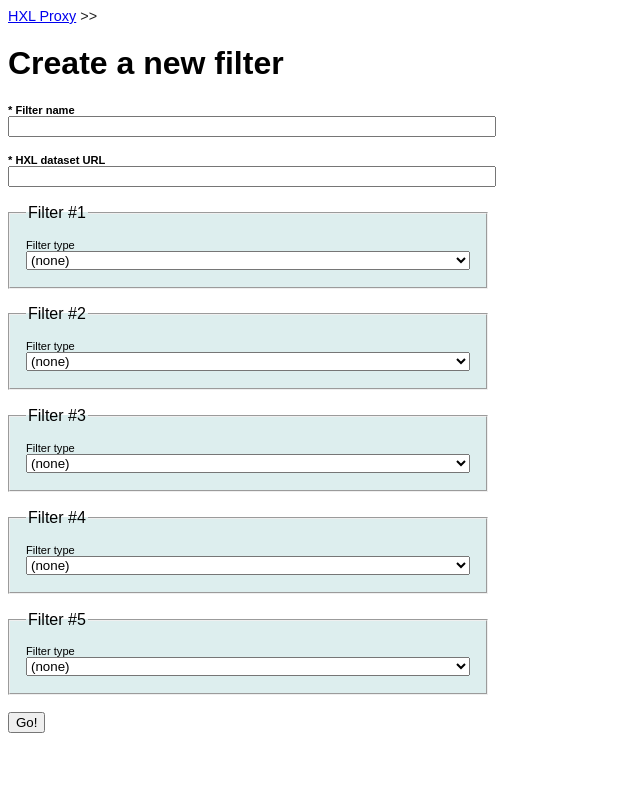
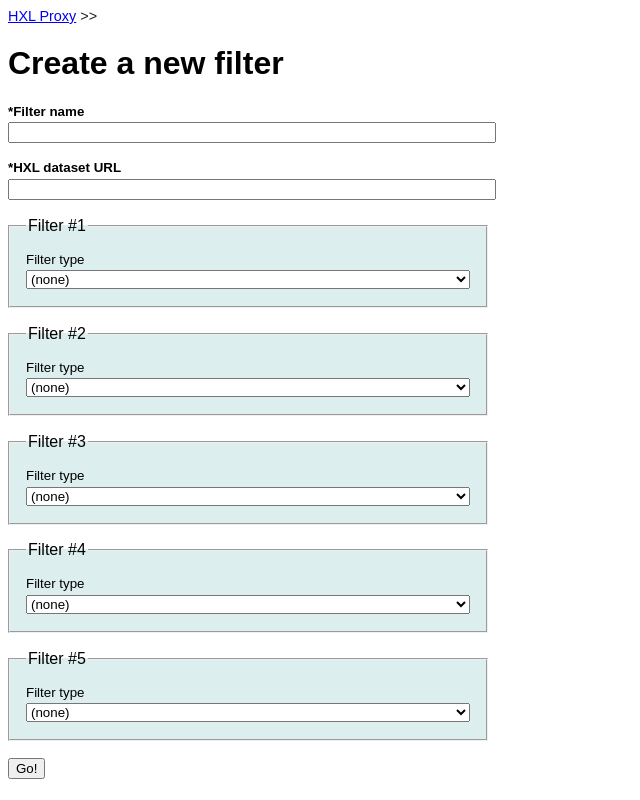
Before and after one commit to HXLStandard/hxl-proxy, a Flask app: page /filters/new in a window 1280 px wide. Shown: the whole page, without its empty margins (0-640 px from the left). Run offline with Flask 2, Linux system fonts and the light colour scheme.

Commit message:
Rationalise UI for filter definition.

```diff
--- a/hxl_proxy/controllers.py
+++ b/hxl_proxy/controllers.py
@@ -89,39 +89,39 @@ def filter(key=None, format="html"):
     filter_count = int(args.get('filter_count', 5))
     for n in range(1,filter_count+1):
         filter = args.get('filter%02d' % n)
-        if filter == 'count':
-            tags = parse_tags(args.get('tags%02d' % n, ''))
-            aggregate_tag = args.get('aggregate_tag%02d' % n)
+        if filter == 'clean':
+            upper_tags = parse_tags(args.get('clean-upper_tags%02d' % n, ''))
+            lower_tags = parse_tags(args.get('clean-lower_tags%02d' % n, ''))
+            date_tags = parse_tags(args.get('clean-date_tags%02d' % n, ''))
+            number_tags = parse_tags(args.get('clean-number_tags%02d' % n, ''))
+            source = HXLCleanFilter(source, upper=upper_tags, lower=lower_tags, date=date_tags, number=number_tags)
+        elif filter == 'count':
+            tags = parse_tags(args.get('count-tags%02d' % n, ''))
+            aggregate_tag = args.get('count-aggregate_tag%02d' % n)
             if aggregate_tag:
                 aggregate_tag = fix_tag(aggregate_tag)
             else:
                 aggregate_tag = None
             source = HXLCountFilter(source, tags=tags, aggregate_tag=aggregate_tag)
+        elif filter == 'cut':
+            include_tags = parse_tags(args.get('cut-include_tags%02d' % n, []))
+            exclude_tags = parse_tags(args.get('cut-exclude_tags%02d' % n, []))
+            source = HXLCutFilter(source, include_tags=include_tags, exclude_tags=exclude_tags)
+        elif filter == 'merge':
+            tags = parse_tags(args.get('merge-tags%02d' % n, []))
+            keys = parse_tags(args.get('merge-keys%02d' % n, []))
+            before = (args.get('merge-before%02d' % n) == 'on')
+            url = args.get('merge-url%02d' % n)
+            merge_source = HXLReader(url=url)
+            source = HXLMergeFilter(source, merge_source, keys, tags, before)
+        elif filter == 'select':
+            query = parse_query(args['select-query%02d' % n])
+            reverse = (args.get('select-reverse%02d' % n) == 'on')
+            source = HXLSelectFilter(source, queries=[query], reverse=reverse)
         elif filter == 'sort':
-            tags = parse_tags(args.get('tags%02d' % n, ''))
-            reverse = (args.get('reverse%02d' % n) == 'on')
+            tags = parse_tags(args.get('sort-tags%02d' % n, ''))
+            reverse = (args.get('sort-reverse%02d' % n) == 'on')
             source = HXLSortFilter(source, tags=tags, reverse=reverse)
-        elif filter == 'clean':
-            upper_tags = parse_tags(args.get('upper_tags%02d' % n, ''))
-            lower_tags = parse_tags(args.get('lower_tags%02d' % n, ''))
-            date_tags = parse_tags(args.get('date_tags%02d' % n, ''))
-            number_tags = parse_tags(args.get('number_tags%02d' % n, ''))
-            source = HXLCleanFilter(source, upper=upper_tags, lower=lower_tags, date=date_tags, number=number_tags)
-        elif filter == 'cut':
-            include_tags = parse_tags(args.get('include_tags%02d' % n, []))
-            exclude_tags = parse_tags(args.get('exclude_tags%02d' % n, []))
-            source = HXLCutFilter(source, include_tags=include_tags, exclude_tags=exclude_tags)
-        elif filter == 'select':
-            query = parse_query(args['query%02d' % n])
-            reverse = (args.get('reverse%02d' % n) == 'on')
-            source = HXLSelectFilter(source, queries=[query], reverse=reverse)
-        elif filter == 'merge':
-            tags = parse_tags(args.get('tags%02d' % n, []))
-            keys = parse_tags(args.get('keys%02d' % n, []))
-            before = (args.get('before%02d' % n) == 'on')
-            merge = args.get('merge%02d' % n)
-            merge_source = HXLReader(url=merge)
-            source = HXLMergeFilter(source, merge_source, keys, tags, before)
 
     if format == 'json':
         return Response(genJSON(source), mimetype='application/json')
--- a/hxl_proxy/static/filter-form.js
+++ b/hxl_proxy/static/filter-form.js
@@ -5,7 +5,7 @@ var field_types = "input,select";
 
 function setup_fieldset(node) {
     filter_name = $(node).find(".field_filter select").val();
-    filter_class = ".filter_field_" + filter_name;
+    filter_class = ".fields-" + filter_name;
     $(node).find(".hideable").hide();
     $(node).find(".hideable").find(field_types).prop("disabled", true);
     $(node).find(filter_class).show();
--- a/hxl_proxy/static/style.css
+++ b/hxl_proxy/static/style.css
@@ -47,8 +47,17 @@ fieldset {
 }
 
 label>span {
-    font-size: 69.444%;
+    font-size: 83.333333%;
     display: block;
+    margin-bottom: .5ex;
+}
+
+label.required>span {
+    font-weight: bold;
+}
+
+label.required>span:before {
+    content: "*"
 }
 
 input, select {
--- a/hxl_proxy/templates/filter-edit.html
+++ b/hxl_proxy/templates/filter-edit.html
@@ -17,6 +17,7 @@
       {% endif %}
     </ul>
     <h1>{{ title }}</h1>
+
     {% if key %}
     {% set method="POST" %}
     {% set action="/actions/save-filter" %}
@@ -26,20 +27,19 @@
     {% endif %}
     <form action="{{ action }}" method="{{ method }}" id="filter-form">
 
-
       {% set filter_count = 5 %}
       <input type="hidden" name="filter_count" value="{{ filter_count }}" />
       {% if key %}
       <input type="hidden" name="key" value="{{ key }}" />
       {% endif %}
 
-      <label>
-        <span><b>* Filter name</b></span>
+      <label class="required">
+        <span>Filter name</span>
         <input name="name" required="required" value="{{ args.name|default('') }}"/>
       </label>
 
-      <label>
-        <span><b>* HXL dataset URL</b></span>
+      <label class="required">
+        <span>HXL dataset URL</span>
         <input name="url" type="url" required="required" value="{{ args.url }}"/>
       </label>
 
@@ -60,89 +60,131 @@
           </select>
         </label>
 
-        {% set name='tags%02d' % n %}
-        <label id="{{ name }}" class="hideable filter_field_count filter_field_sort filter_field_merge">
-          <span>Tags</span>
+        <div class="fields-clean hideable">
+
+          {% set name='clean-whitespace-tags%02d' % n %}
+          <label id="{{ name }}">
+            <span>Normalise whitespace (tags)</span>
             <input name="{{ name }}" value="{{ args[name] }}" />
           </label>
 
-        {% set name='include_tags%02d' % n %}
-        <label id="{{ name }}" class="hideable filter_field_cut">
+          {% set name='clean-toupper-tags%02d' % n %}
+          <label id="{{ name }}">
+            <span>To uppercase (tags)</span>
+            <input name="{{ name }}" value="{{ args[name] }}" />
+          </label>
+
+          {% set name='clean-tolower-tags%02d' % n %}
+          <label id="{{ name }}">
+            <span>To lowercase (tags)</span>
+            <input name="{{ name }}" value="{{ args[name] }}" />
+          </label>
+
+          {% set name='clean-date-tags%02d' % n %}
+          <label id="{{ name }}">
+            <span>Fix dates (tags)</span>
+            <input name="{{ name }}" value="{{ args[name] }}" />
+          </label>
+
+          {% set name='clean-num-tags%02d' % n %}
+          <label id="{{ name }}">
+            <span>Fix numbers (tags)</span>
+            <input name="{{ name }}" value="{{ args[name] }}" />
+          </label>
+
+        </div>
+
+        <div class="fields-cut hideable">
+
+          {% set name='cut-include-tags%02d' % n %}
+          <label id="{{ name }}">
             <span>Include tags</span>
             <input name="{{ name }}" value="{{ args[name] }}" />
           </label>
 
-        {% set name='exclude_tags%02d' % n %}
-        <label id="{{ name }}" class="hideable filter_field_cut">
+          {% set name='cut-exclude-tags%02d' % n %}
+          <label id="{{ name }}">
             <span>Exclude tags</span>
             <input name="{{ name }}" value="{{ args[name] }}" />
           </label>
 
-        {% set name='whitespace_tags%02d' % n %}
-        <label id="{{ name }}" class="hideable filter_field_clean">
-          <span>Normalise whitespace (tags)</span>
-          <input name="{{ name }}" value="{{ args[name] }}" />
+        </div>
+
+        <div class="fields-count hideable">
+
+          {% set name='count-tags%02d' % n %}
+          <label id="{{ name }}" class="required">
+            <span>Tags to count</span>
+            <input name="{{ name }}" value="{{ args[name] }}" required="required" />
           </label>
 
-        {% set name='toupper_tags%02d' % n %}
-        <label id="{{ name }}" class="hideable filter_field_clean">
-          <span>To uppercase (tags)</span>
-          <input name="{{ name }}" value="{{ args[name] }}" />
-        </label>
-
-        {% set name='tolower_tags%02d' % n %}
-        <label id="{{ name }}" class="hideable filter_field_clean">
-          <span>To lowercase (tags)</span>
-          <input name="{{ name }}" value="{{ args[name] }}" />
-        </label>
-
-        {% set name='date_tags%02d' % n %}
-        <label id="{{ name }}" class="hideable filter_field_clean">
-          <span>Fix dates (tags)</span>
-          <input name="{{ name }}" value="{{ args[name] }}" />
-        </label>
-
-        {% set name='num_tags%02d' % n %}
-        <label id="{{ name }}" class="hideable filter_field_clean">
-          <span>Fix numbers (tags)</span>
-          <input name="{{ name }}" value="{{ args[name] }}" />
-        </label>
-
-        {% set name='aggregate_tag%02d' % n %}
-        <label id="{{ name }}" class="hideable filter_field_count">
+          {% set name='count-aggregate_tag%02d' % n %}
+          <label id="{{ name }}">
             <span>Tag to aggregate</span>
             <input name="{{ name }}" value="{{ args[name] }}" />
           </label>
 
-        {% set name='query%02d' % n %}
-        <label id="{{ name }}" class="hideable filter_field_select">
-          <span>Query</span>
-          <input name="{{ name }}" value="{{ args[name] }}" />
+        </div>
+
+        <div class="fields-merge hideable">
+
+          {% set name='merge-url%02d' % n %}
+          <label id="{{ name }}" class="required">
+            <span>URL of merge dataset</span>
+            <input name="{{ name }}" type="url" value="{{ args[name] }}" required="required" />
           </label>
 
-        {% set name='merge%02d' % n %}
-        <label id="{{ name }}" class="hideable filter_field_merge">
-          <span>URL of dataset to merge</span>
-          <input name="{{ name }}" type="url" value="{{ args[name] }}" />
+          {% set name='merge-tags%02d' % n %}
+          <label id="{{ name }}" class="required">
+            <span>Tags to copy from other dataset</span>
+            <input name="{{ name }}" value="{{ args[name] }}" required="required" />
           </label>
 
-        {% set name='keys%02d' % n %}
-        <label id="{{ name }}" class="hideable filter_field_merge">
+          {% set name='merge-keys%02d' % n %}
+          <label id="{{ name }}" class="required">
             <span>Tags shared with merge dataset</span>
-          <input name="{{ name }}" value="{{ args[name] }}" />
+            <input name="{{ name }}" value="{{ args[name] }}" required="required" />
           </label>
 
-        {% set name='reverse%02d' % n %}
-        <label id="{{ name }}" class="hideable filter_field_select filter_field_sort">
+          {% set name='merge-before%02d' % n %}
+          <label id="{{ name }}">
+            <input type="checkbox" name="{{ name }}"{% if args[name] %} checked="checked"{% endif %} />
+            <span>Add merge columns to front</span>
+          </label>
+
+        </div>
+
+        <div class="fields-select hideable">
+
+          {% set name='select-query%02d' % n %}
+          <label id="{{ name }}" class="required">
+            <span>Query</span>
+            <input name="{{ name }}" value="{{ args[name] }}" required="required" />
+          </label>
+
+          {% set name='select-reverse%02d' % n %}
+          <label id="{{ name }}">
             <input type="checkbox" name="{{ name }}"{% if args[name] %} checked="checked"{% endif %} />
             <span>Reverse</span>
           </label>
 
-        {% set name='before%02d' % n %}
-        <label id="{{ name }}" class="hideable filter_field_select filter_field_merge">
+        </div>
+
+        <div class="fields-sort hideable">
+
+          {% set name='sort-tags%02d' % n %}
+          <label id="{{ name }}">
+            <span>Sort tags</span>
+            <input name="{{ name }}" value="{{ args[name] }}" />
+          </label>
+
+          {% set name='sort-reverse%02d' % n %}
+          <label id="{{ name }}">
             <input type="checkbox" name="{{ name }}"{% if args[name] %} checked="checked"{% endif %} />
-          <span>Add new columns before existing</span>
+            <span>Reverse</span>
           </label>
+
+        </div>
 
       </fieldset>
       {% endfor %}
```
Lines whose indentation alone changed are shown as unchanged.
